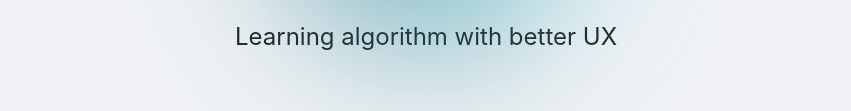
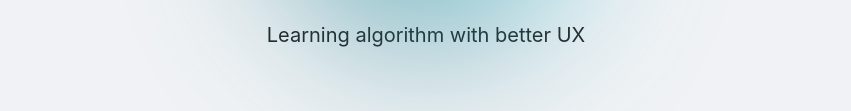
Before and after one commit to algoux/algoux.github.io, a website built with Vite: page index.html in a window 1280 px wide. Shown: the part 274-385 px from the top of the page, without its empty margins (214-1065 px from the left). Built offline with nearby package versions, Linux system fonts and the light colour scheme.

Commit message:
feat: change style

```diff
--- a/index.html
+++ b/index.html
@@ -33,7 +33,7 @@
           <img class="logo-text mt-6 w-4/5" alt="algoUX" />
         </div>
       </div>
-      <h1 class="mt-6">Learning algorithm with better UX</h1>
+      <h2 class="mt-6">Learning algorithm with better UX</h2>
     </div>
     <div class="main flex flex-col items-center mt-16 px-4 md:px-8 w-full">
       <h3 class="text-center mb-4">我们的产品</h3>
```
Also changed, not shown: .github/workflows/ci.yml.
